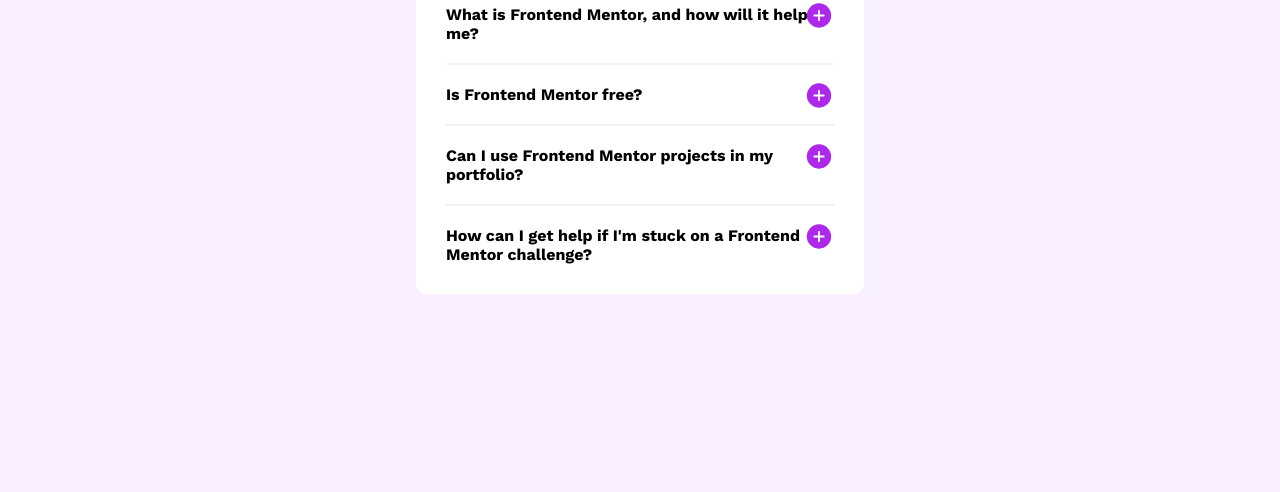
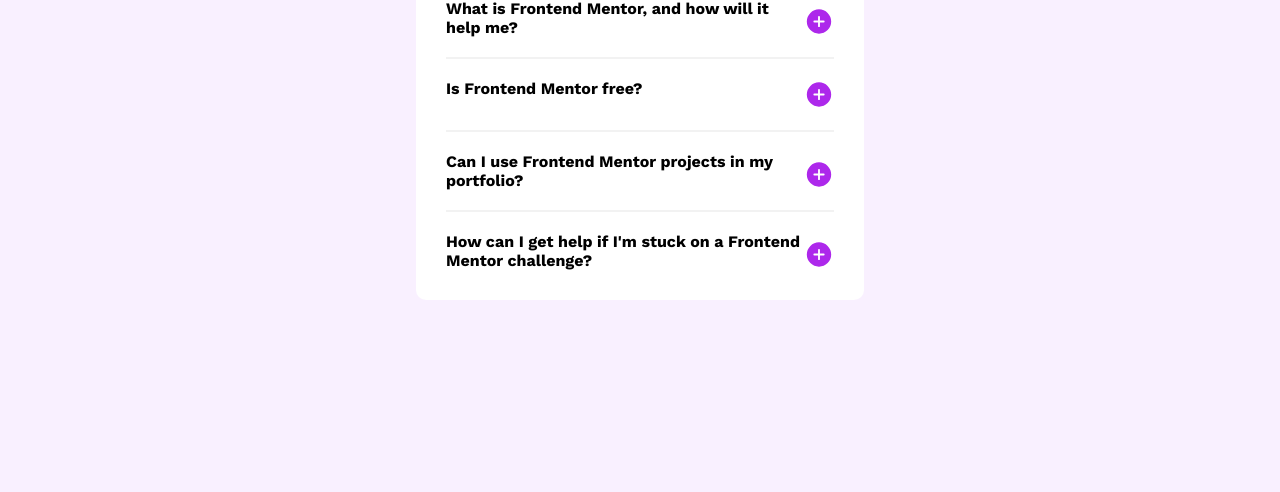
Before and after one commit to jaditi930/FAQ-Accordian-Component, a plain HTML site: page index.html in a window 1280 px wide. Shown: the part 308-800 px from the top of the page. Drawn offline with nearby package versions, Linux system fonts and the light colour scheme.

Commit message:
finally completed

```diff
--- a/index.html
+++ b/index.html
@@ -24,8 +24,10 @@
     <div class="mar"></div>
 
     <div class="ques">
-    <span class="ques">What is Frontend Mentor, and how will it help me?</span>
+
+    <div>What is Frontend Mentor, and how will it help me?</div>
     <img src="./assets/images/icon-plus.svg" alt="" id="img_1" class="plus" onclick="toggle_ans(1)">
+
     </div>
 
     <div class="hide ans" id="ans_1" data-state="off">
@@ -37,8 +39,10 @@
     <div class="sep"></div>
 
   <div class="ques">
-    <span class="ques">Is Frontend Mentor free?</span>
+
+    <div>Is Frontend Mentor free?</div>
     <img src="./assets/images/icon-plus.svg" alt="" id="img_2" class="plus" onclick="toggle_ans(2)">
+
   </div>
 
   <div class="hide ans" id="ans_2" data-state="off">
@@ -49,8 +53,10 @@
   <div class="sep"></div>
 
   <div class="ques">
-    <span class="ques">Can I use Frontend Mentor projects in my portfolio?</span>
+
+    <div>Can I use Frontend Mentor projects in my portfolio?</div>
     <img src="./assets/images/icon-plus.svg" alt="" id="img_3" class="plus" onclick="toggle_ans(3)">
+
   </div>
 
   <div class="hide ans" id="ans_3" data-state="off">
@@ -61,8 +67,10 @@
   <div class="sep"></div>
 
   <div class="ques">
-    <span class="ques">How can I get help if I'm stuck on a Frontend Mentor challenge?</span>
+
+    <div>How can I get help if I'm stuck on a Frontend Mentor challenge?</div>
     <img src="./assets/images/icon-plus.svg" alt="" id="img_4" class="plus" onclick="toggle_ans(4)">
+
   </div>
 
   <div class="hide ans" id="ans_4" data-state="off">
--- a/style.css
+++ b/style.css
@@ -14,7 +14,8 @@ body{
     display: flex;
     align-items: center;
     justify-content: center;
-    height: 100vh;
+    min-height:100vh;
+    height: max-content;
 }
 .accordian{
     width: 35vw;
@@ -28,12 +29,19 @@ body{
     font-weight: 700;
 }
 .ques{
-    position: relative;
+    display: flex;
+}
 
-}
-.ques{
+.ques>div{
+
     font-weight: 700;
 }
+
+.ques>div:hover{
+    cursor: pointer;
+    color:hsl(292, 16%, 49%);
+}
+
 .ans{
     padding-top: 20px;
     color: hsl(292, 16%, 49%);
@@ -49,9 +57,8 @@ body{
     margin-bottom: 20px;
 }
 .plus{
-    position: absolute;
-    right: 0;
-    top:-5px;
+    align-self: flex-end;
+    margin-left:auto;
     cursor: pointer;
 }
 .star{
@@ -62,14 +69,10 @@ body{
 .hide{
     display: none;
 }
-.ques >span{
-    display: inline-block;
-    width: 95%;
-}
 
 @media (max-width:375px) {
     body{
-        background-image: url('./assets/images/background-pattern-mobile.svg')
+        background-image: url('./assets/images/background-pattern-mobile.svg');
     }
     .accordian
     {
```
